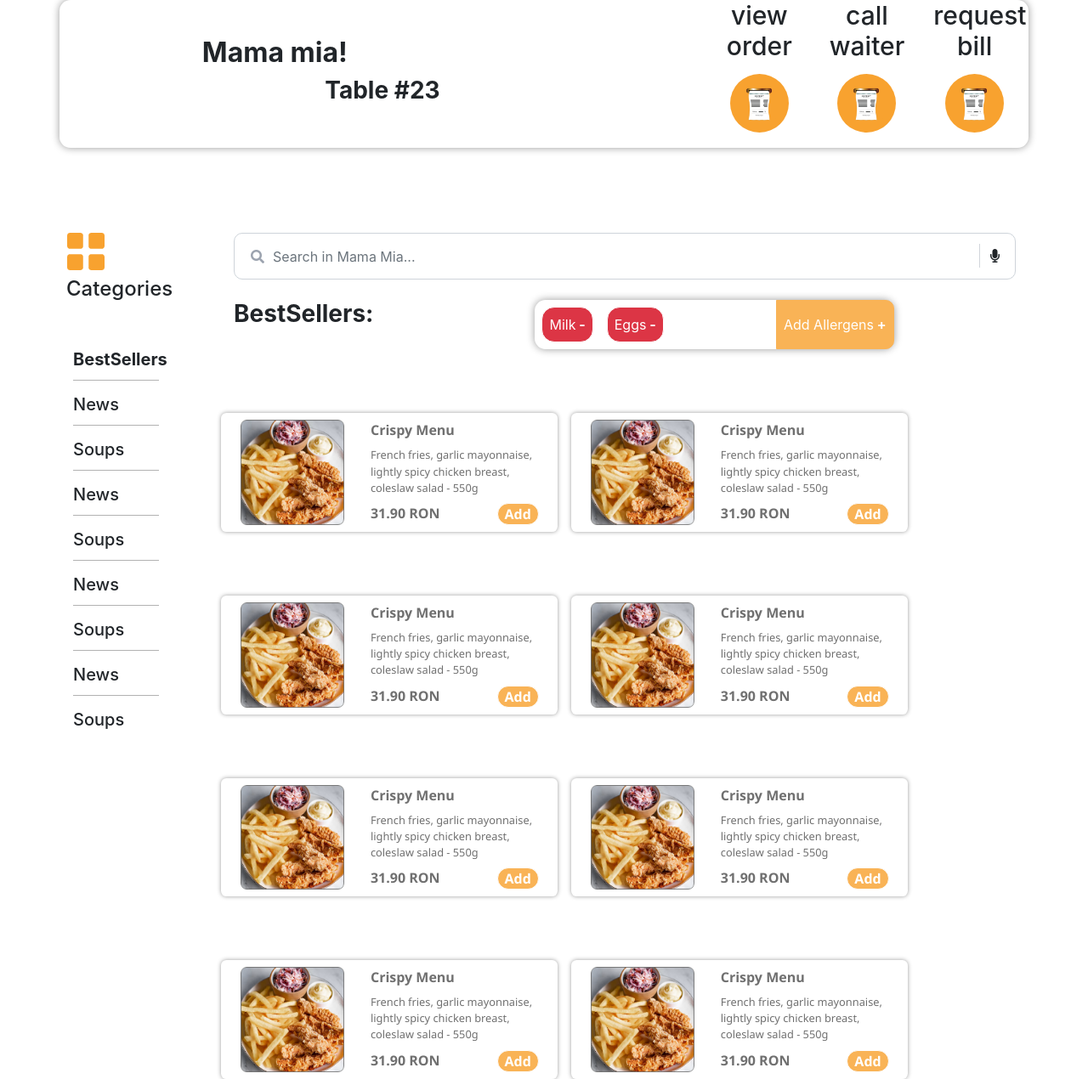
After one commit to GalatanuBogdan/EzMenu, a PHP site: page /EzMenu/viewmenuPreview.php in a window 1280 px wide. The commit adds this page. Shown: the whole page at 85% size. Run offline with PHP 8.4, Linux system fonts and the light colour scheme; data that the repository does not hold is empty; some libraries are stand-ins or nearby versions.

Commit message:
Improved frontend of RestaurantTableMenu

```diff
--- a/css/menu.css
+++ b/css/menu.css
@@ -1,24 +1,9 @@
-
-.main-content{
-	min-height: 230px;
-}
-.sidebar-content{
-	min-height: 100px;
-	text-align:center;
-	font-family: 'Segoe UI', Tahoma, Geneva, Verdana, sans-serif;
-	color:#707070;
-	display: table-cell;
-}
-
-.request-service-container{
-	margin:auto;
-}
-
 .request-restaurant-service-btn
 {
-	height: 100%;
-	width: 100%;
+	max-height: 25%;
+    max-width: 25%;
 	border-radius: 100%;
+    margin-bottom: 3%;
 }
 
 /* If the screen size is 1200px wide or more, set the font-size to 80px */
@@ -34,6 +19,11 @@
 		text-align:center;
 		font-size: 20px;
 	}
+}
+
+.categories-title{
+    text-align: center;
+    align-self: center;
 }
 
 .form{
@@ -83,4 +73,16 @@
 	margin-top:75px;
     text-align:center;
     border-radius:0.4rem !important; box-shadow: 0 0 5px 0 rgba(0, 0, 0, 0.4);
+    display: flex;
+    justify-content: space-between;
 }
+
+.product-text{
+    font-family: 'Segoe UI', Tahoma, Geneva, Verdana, sans-serif;
+	color:#707070;
+}
+
+.product-img{
+    /* min-height:150px !important;
+    min-width:150px !important; */
+}
--- /dev/null
+++ b/viewmenuPreview.php
@@ -0,0 +1,310 @@
+<!DOCTYPE html>
+<html lang="en">
+
+<head>
+    <meta charset="UTF-8">
+    <meta http-equiv="X-UA-Compatible" content="IE=edge">
+    <meta name="viewport" content="width=device-width, initial-scale=1.0">
+    <title>ViewMenu</title>
+
+    <link rel="stylesheet" href="https://use.fontawesome.com/releases/v5.13.0/css/all.css">
+    <link rel="stylesheet" href="https://maxcdn.bootstrapcdn.com/bootstrap/4.0.0/css/bootstrap.min.css" rel="nofollow" integrity="sha384-Gn5384xqQ1aoWXA+058RXPxPg6fy4IWvTNh0E263XmFcJlSAwiGgFAW/dAiS6JXm" crossorigin="anonymous" />
+    <link rel="stylesheet" href="css/menu.css" />
+
+</head>
+
+<!-- <?php
+        $getRestaurantApiRequest = file_get_contents('http://localhost/EzMenu/api/restaurants/read.php');
+        $resraurantResult = json_decode($getRestaurantApiRequest, true);
+        echo"<div class=\"menu-top-bar\">" .
+
+        "<div class=\"menu-top-bar-restaurant-title\">" . $resraurantResult['name'] . "</div>" .
+        "<div class=\"menu-top-bar-restaurant-table-number\"> staying on the table #20 </div>" .
+        "</div>";
+
+        $products = $resraurantResult['products'];
+
+        for($i=0;$i<count($products);$i++)
+        {
+            echo "<div style=\"border-radius:10px;width: 300px; background-color:grey;\">";
+            echo "<p>" . $products[$i]['title']. "</p>";
+            echo "<p>" . $products[$i]['description']. "</p>";
+            echo "<p>" . $products[$i]['price']. " lei</p>";
+            echo "<p>" . $products[$i]['cantity']. " grame</p>";
+            echo "</div>";
+        }
+
+?> -->
+
+<body>
+
+    <div style="border-radius:0.8rem !important; box-shadow: 0 0 10px 0 rgba(0, 0, 0, 0.4);" ; class="container bg-white shadow-lg">
+        <div class="row">
+            <div class="col-md-8 align-self-center">
+                <div class="row">
+                    <div class="col-md-8 bg-white">
+                        <h2 style="text-align:center; font-weight: bold;">Mama mia!</h2>
+                    </div>
+                </div>
+                <div class="row">
+                    <div class="col-md-12 bg-white">
+                        <h3 style="text-align:center; font-weight: bold;">Table #23</h3>
+                    </div>
+                </div>
+
+            </div>
+
+            <div class="col-md-4 align-self-center">
+                <div class="row justify-content-around">
+                    <h3 class="col-4 btn-text">view order</h3>
+                    <h3 class="col-4 btn-text">call waiter</h3>
+                    <h3 class="col-4 btn-text">request bill</h3>
+                </div>
+                <div class="row justify-content-around">
+                    <img class="col-4 btn text-center request-restaurant-service-btn rounded-lg" src="img\firstImageFromWebsite.png" alt="">
+                    <img class="col-4 btn text-center request-restaurant-service-btn rounded-lg" src="img\firstImageFromWebsite.png" alt="">
+                    <img class="col-4 btn text-center request-restaurant-service-btn rounded-lg" src="img\firstImageFromWebsite.png" alt="">
+                </div>
+
+            </div>
+        </div>
+    </div>
+
+    <div class="container" style="margin-top:100px" ;>
+        <div class="row">
+            <!-- categories -->
+            <div class="col-md-2 mb-5">
+                <div class="row">
+                    <img class="p-0 m-0 ml-2" src="img\categoriesImg.png" alt="">
+                    <h4 class="p-0 m-2 categories-title">Categories</h4>
+                </div>
+
+                <br>
+                <br>
+                <div class="ml-3">
+                    <div class="row">
+                        <h5 style="font-weight:bold">BestSellers</h5>
+                    </div>
+
+                    <hr style="border-top: 1px solid rgba(0,0,0,.3); width:70%;" class="row mt-1" />
+
+                    <div class="row">
+                        <h5>News</h5>
+                    </div>
+
+                    <hr style="border-top: 1px solid rgba(0,0,0,.3); width:70%;" class="row mt-1" />
+
+                    <div class="row">
+                        <h5>Soups</h5>
+                    </div>
+
+                    <hr style="border-top: 1px solid rgba(0,0,0,.3); width:70%;" class="row mt-1" />
+
+                    <div class="row">
+                        <h5>News</h5>
+                    </div>
+
+                    <hr style="border-top: 1px solid rgba(0,0,0,.3); width:70%;" class="row mt-1" />
+
+                    <div class="row">
+                        <h5>Soups</h5>
+                    </div>
+
+                    <hr style="border-top: 1px solid rgba(0,0,0,.3); width:70%;" class="row mt-1" />
+
+                    <div class="row">
+                        <h5>News</h5>
+                    </div>
+
+                    <hr style="border-top: 1px solid rgba(0,0,0,.3); width:70%;" class="row mt-1" />
+
+                    <div class="row">
+                        <h5>Soups</h5>
+                    </div>
+
+                    <hr style="border-top: 1px solid rgba(0,0,0,.3); width:70%;" class="row mt-1" />
+
+                    <div class="row">
+                        <h5>News</h5>
+                    </div>
+
+                    <hr style="border-top: 1px solid rgba(0,0,0,.3); width:70%;" class="row mt-1" />
+
+                    <div class="row">
+                        <h5>Soups</h5>
+                    </div>
+                </div>
+            </div>
+
+            <div class="col-md-10">
+                <!-- searchBar -->
+                <div class="form d-flex">
+                    <i class="fa fa-search"></i>
+                    <input type="text" class="form-control form-input" placeholder="Search in Mama Mia...">
+                    <span class="left-pan"><i class="fa fa-microphone"></i></span>
+                </div>
+
+                <!-- Selected category + allergensBar -->
+                <br>
+                <div class="row">
+                    <!-- Selected category -->
+                    <div class="col-md-2">
+                        <h3 style="font-weight:bold">BestSellers:</h3>
+                    </div>
+                    <div class="col-md-8">
+                        <div class="row">
+                            <p class="col-md-4 align-self-center"></p>
+                            <label  class="col-md-8 p-0 m-0 d-flex" for="whatev2" style="border-radius:0.8rem !important; box-shadow: 0 0 10px 0 rgba(0, 0, 0, 0.4);">
+                                <button class="p-2 m-2 btn btn-primary bg-danger" style="border-radius:15px; border-color:#FDFDFD">Milk<span style="font-weight:bold"> -</span></button>
+                                <button class="p-2 m-2 btn btn-primary bg-danger" style="border-radius:15px; border-color:#FDFDFD">Eggs<span style="font-weight:bold"> -</span></button>
+                                <button class="p-2 ml-3 ml-auto btn btn-primary" style="border-radius: 0px 10px 10px 0px; background-color:#F9B356; border-color:#F9B356">Add Allergens<span style="font-weight:bold;"> +</span></button>
+                            </label>
+                        </div>
+                    </div>
+                </div>
+
+                <div class= "row">
+
+
+                    <div class="col-md-5 mr-3 menu-product">
+                        <img class="col-md-4 m-2 pl-0 pr-0 product-img" src="img\productDummyImg.png" alt="">
+                        <div class="col-md-8">
+                            <div class="row m-2 text-left product-text font-weight-bold">
+                                Crispy Menu
+                            </div>
+                            <div class="row m-2 small text-left product-text">
+                                French fries, garlic mayonnaise, lightly spicy chicken breast, coleslaw salad - 550g
+                            </div>
+                            <div class="row d-flex justify-content-between m-2 text-left font-weight-bold product-text">
+                                <p class="m-0 p-0">31.90 RON</p>
+                                <button class="d-inline-flex justify-content-center m-0 p-0 pl-2 pr-2 align-items-center btn btn-primary font-weight-bold" style="border-radius:15px; border-color:#FDFDFD;background-color:#F9B356">Add</button>
+                            </div>
+                        </div>
+                    </div>
+
+                    <div class="col-md-5 mr-3 menu-product">
+                        <img class="col-md-4 m-2 pl-0 pr-0 product-img" src="img\productDummyImg.png" alt="">
+                        <div class="col-md-8">
+                            <div class="row m-2 text-left product-text font-weight-bold">
+                                Crispy Menu
+                            </div>
+                            <div class="row m-2 small text-left product-text">
+                                French fries, garlic mayonnaise, lightly spicy chicken breast, coleslaw salad - 550g
+                            </div>
+                            <div class="row d-flex justify-content-between m-2 text-left font-weight-bold product-text">
+                                <p class="m-0 p-0">31.90 RON</p>
+                                <button class="d-inline-flex justify-content-center m-0 p-0 pl-2 pr-2 align-items-center btn btn-primary font-weight-bold" style="border-radius:15px; border-color:#FDFDFD;background-color:#F9B356">Add</button>
+                            </div>
+                        </div>
+                    </div>
+
+                    <div class="col-md-5 mr-3 menu-product">
+                        <img class="col-md-4 m-2 pl-0 pr-0 product-img" src="img\productDummyImg.png" alt="">
+                        <div class="col-md-8">
+                            <div class="row m-2 text-left product-text font-weight-bold">
+                                Crispy Menu
+                            </div>
+                            <div class="row m-2 small text-left product-text">
+                                French fries, garlic mayonnaise, lightly spicy chicken breast, coleslaw salad - 550g
+                            </div>
+                            <div class="row d-flex justify-content-between m-2 text-left font-weight-bold product-text">
+                                <p class="m-0 p-0">31.90 RON</p>
+                                <button class="d-inline-flex justify-content-center m-0 p-0 pl-2 pr-2 align-items-center btn btn-primary font-weight-bold" style="border-radius:15px; border-color:#FDFDFD;background-color:#F9B356">Add</button>
+                            </div>
+                        </div>
+                    </div>
+
+                    <div class="col-md-5 mr-3 menu-product">
+                        <img class="col-md-4 m-2 pl-0 pr-0 product-img" src="img\productDummyImg.png" alt="">
+                        <div class="col-md-8">
+                            <div class="row m-2 text-left product-text font-weight-bold">
+                                Crispy Menu
+                            </div>
+                            <div class="row m-2 small text-left product-text">
+                                French fries, garlic mayonnaise, lightly spicy chicken breast, coleslaw salad - 550g
+                            </div>
+                            <div class="row d-flex justify-content-between m-2 text-left font-weight-bold product-text">
+                                <p class="m-0 p-0">31.90 RON</p>
+                                <button class="d-inline-flex justify-content-center m-0 p-0 pl-2 pr-2 align-items-center btn btn-primary font-weight-bold" style="border-radius:15px; border-color:#FDFDFD;background-color:#F9B356">Add</button>
+                            </div>
+                        </div>
+                    </div>
+
+                    <div class="col-md-5 mr-3 menu-product">
+                        <img class="col-md-4 m-2 pl-0 pr-0 product-img" src="img\productDummyImg.png" alt="">
+                        <div class="col-md-8">
+                            <div class="row m-2 text-left product-text font-weight-bold">
+                                Crispy Menu
+                            </div>
+                            <div class="row m-2 small text-left product-text">
+                                French fries, garlic mayonnaise, lightly spicy chicken breast, coleslaw salad - 550g
+                            </div>
+                            <div class="row d-flex justify-content-between m-2 text-left font-weight-bold product-text">
+                                <p class="m-0 p-0">31.90 RON</p>
+                                <button class="d-inline-flex justify-content-center m-0 p-0 pl-2 pr-2 align-items-center btn btn-primary font-weight-bold" style="border-radius:15px; border-color:#FDFDFD;background-color:#F9B356">Add</button>
+                            </div>
+                        </div>
+                    </div>
+
+                    <div class="col-md-5 mr-3 menu-product">
+                        <img class="col-md-4 m-2 pl-0 pr-0 product-img" src="img\productDummyImg.png" alt="">
+                        <div class="col-md-8">
+                            <div class="row m-2 text-left product-text font-weight-bold">
+                                Crispy Menu
+                            </div>
+                            <div class="row m-2 small text-left product-text">
+                                French fries, garlic mayonnaise, lightly spicy chicken breast, coleslaw salad - 550g
+                            </div>
+                            <div class="row d-flex justify-content-between m-2 text-left font-weight-bold product-text">
+                                <p class="m-0 p-0">31.90 RON</p>
+                                <button class="d-inline-flex justify-content-center m-0 p-0 pl-2 pr-2 align-items-center btn btn-primary font-weight-bold" style="border-radius:15px; border-color:#FDFDFD;background-color:#F9B356">Add</button>
+                            </div>
+                        </div>
+                    </div>
+
+                    <div class="col-md-5 mr-3 menu-product">
+                        <img class="col-md-4 m-2 pl-0 pr-0 product-img" src="img\productDummyImg.png" alt="">
+                        <div class="col-md-8">
+                            <div class="row m-2 text-left product-text font-weight-bold">
+                                Crispy Menu
+                            </div>
+                            <div class="row m-2 small text-left product-text">
+                                French fries, garlic mayonnaise, lightly spicy chicken breast, coleslaw salad - 550g
+                            </div>
+                            <div class="row d-flex justify-content-between m-2 text-left font-weight-bold product-text">
+                                <p class="m-0 p-0">31.90 RON</p>
+                                <button class="d-inline-flex justify-content-center m-0 p-0 pl-2 pr-2 align-items-center btn btn-primary font-weight-bold" style="border-radius:15px; border-color:#FDFDFD;background-color:#F9B356">Add</button>
+                            </div>
+                        </div>
+                    </div>
+
+                    <div class="col-md-5 mr-3 menu-product">
+                        <img class="col-md-4 m-2 pl-0 pr-0 product-img" src="img\productDummyImg.png" alt="">
+                        <div class="col-md-8">
+                            <div class="row m-2 text-left product-text font-weight-bold">
+                                Crispy Menu
+                            </div>
+                            <div class="row m-2 small text-left product-text">
+                                French fries, garlic mayonnaise, lightly spicy chicken breast, coleslaw salad - 550g
+                            </div>
+                            <div class="row d-flex justify-content-between m-2 text-left font-weight-bold product-text">
+                                <p class="m-0 p-0">31.90 RON</p>
+                                <button class="d-inline-flex justify-content-center m-0 p-0 pl-2 pr-2 align-items-center btn btn-primary font-weight-bold" style="border-radius:15px; border-color:#FDFDFD;background-color:#F9B356">Add</button>
+                            </div>
+                        </div>
+                    </div>
+                </div>
+            </div>
+
+        </div>
+    </div>
+
+</body>
+
+<!-- bootstrap scripts start -->
+<script src="https://code.jquery.com/jquery-3.2.1.slim.min.js" integrity="sha384-KJ3o2DKtIkvYIK3UENzmM7KCkRr/rE9/Qpg6aAZGJwFDMVNA/GpGFF93hXpG5KkN" crossorigin="anonymous"></script>
+<script src="https://cdnjs.cloudflare.com/ajax/libs/popper.js/1.12.9/umd/popper.min.js" integrity="sha384-ApNbgh9B+Y1QKtv3Rn7W3mgPxhU9K/ScQsAP7hUibX39j7fakFPskvXusvfa0b4Q" crossorigin="anonymous"></script>
+<script src="https://maxcdn.bootstrapcdn.com/bootstrap/4.0.0/js/bootstrap.min.js" integrity="sha384-JZR6Spejh4U02d8jOt6vLEHfe/JQGiRRSQQxSfFWpi1MquVdAyjUar5+76PVCmYl" crossorigin="anonymous"></script>
+<!-- bootstrap scripts end -->
+
+</html>
```
Also changed, not shown: viewmenu.php (deleted, +0 -66 lines), viewmenuBootstrap.php (deleted, +0 -185 lines), img/productDummyImg.png (added).
